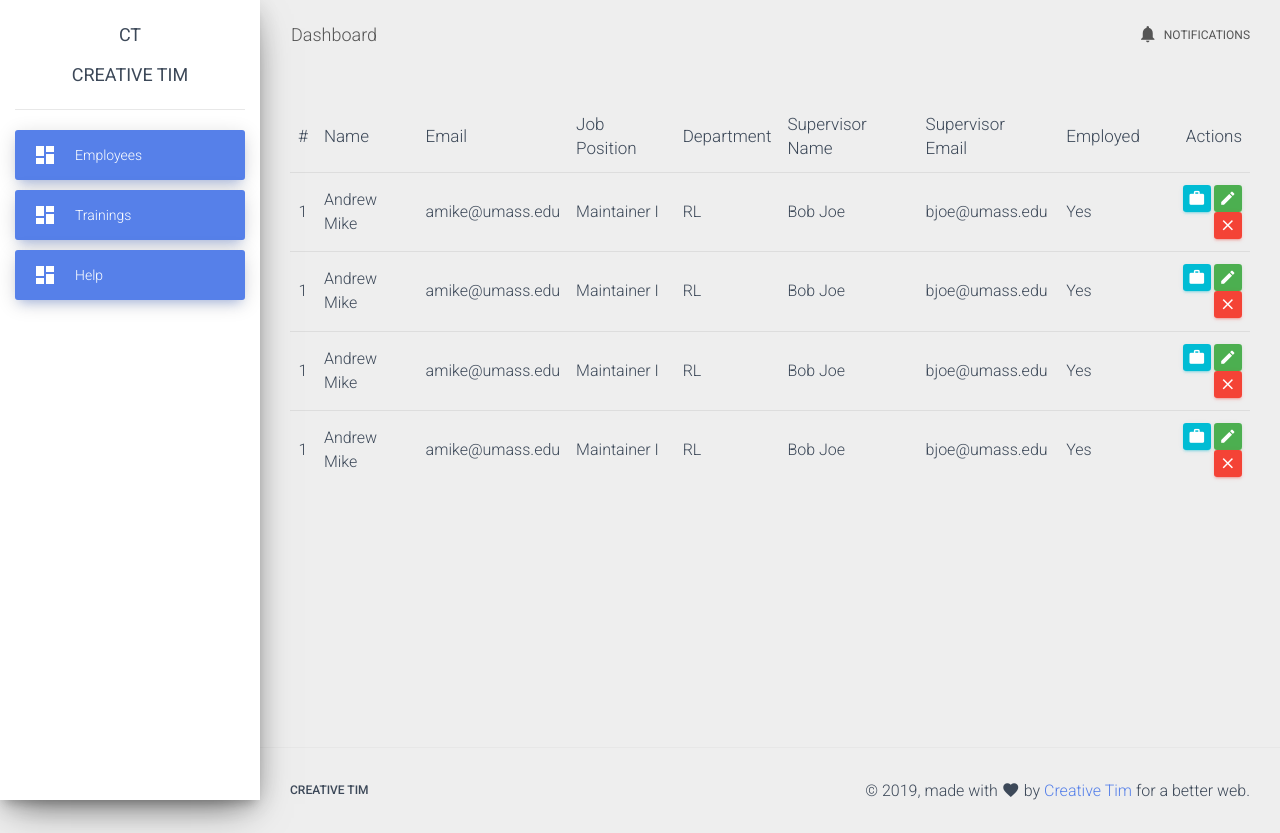
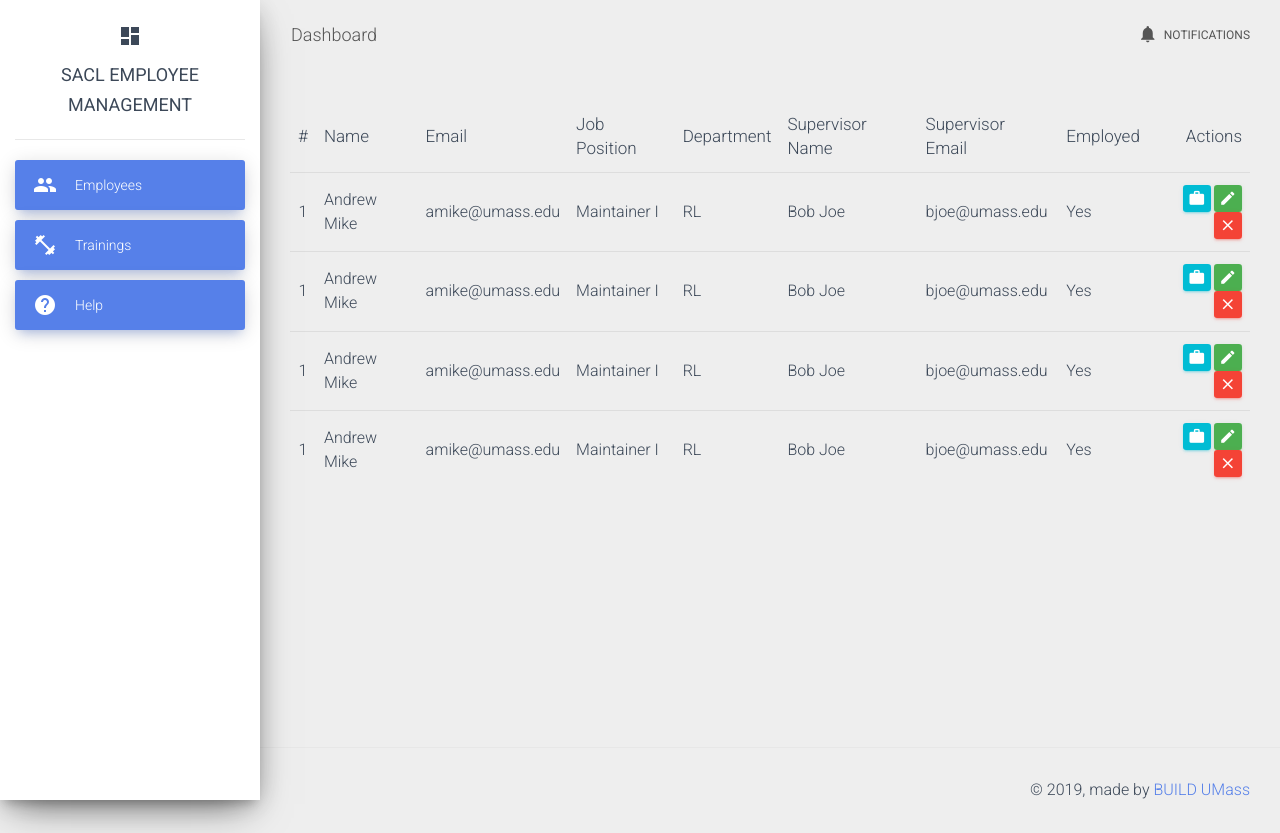
Before and after one commit to build-umass/SACL_Employee_Management, a website: page Employee.html in a window 1280 px wide. Drawn offline with Linux system fonts and the light colour scheme.

Commit message:
Merged emmie branch and Hompage Branch

```diff
--- a/Employee.html
+++ b/Employee.html
@@ -38,30 +38,31 @@
       Tip 2: you can also add an image using data-image tag
   -->
       <div class="logo">
-        <a href="http://www.creative-tim.com" class="simple-text logo-mini">
-          CT
+
+        <a class="simple-text logo-mini">
+          <i class="material-icons">dashboard</i>
         </a>
-        <a href="http://www.creative-tim.com" class="simple-text logo-normal">
-          Creative Tim
+        <a class="simple-text logo-normal">
+          SACL Employee <br> Management
         </a>
       </div>
       <div class="sidebar-wrapper">
         <ul class="nav">
           <li class="nav-item active  ">
-            <a class="nav-link" href="#0">
-              <i class="material-icons">dashboard</i>
+            <a class="nav-link" href="Employee.html">
+              <i class="material-icons">people</i>
               <p>Employees</p>
             </a>
           </li>
           <li class="nav-item active  ">
-            <a class="nav-link" href="#0">
-              <i class="material-icons">dashboard</i>
+            <a class="nav-link" href="Trainings.html">
+              <i class="material-icons">fitness_center</i>
               <p>Trainings</p>
             </a>
           </li>
           <li class="nav-item active  ">
-            <a class="nav-link" href="#0">
-              <i class="material-icons">dashboard</i>
+            <a class="nav-link" href="Help.html">
+              <i class="material-icons">help</i>
               <p>Help</p>
             </a>
           </li>
@@ -230,22 +231,14 @@
       <footer class="footer">
         <div class="container-fluid">
           <nav class="float-left">
-            <ul>
-              <li>
-                <a href="https://www.creative-tim.com">
-                  Creative Tim
-                </a>
-              </li>
-            </ul>
           </nav>
           <div class="copyright float-right">
             &copy;
             <script>
               document.write(new Date().getFullYear())
-            </script>, made with <i class="material-icons">favorite</i> by
-            <a href="https://www.creative-tim.com" target="_blank">Creative Tim</a> for a better web.
+            </script>, made by
+            <a href="https://buildumass.com/" target="_blank">BUILD UMass</a>
           </div>
-          <!-- your footer here -->
         </div>
         <script src="assets/js/core/jquery.min.js" type="text/javascript"></script>
         <script src="assets/js/core/popper.min.js" type="text/javascript"></script>
```
Also changed, not shown: Home.html (+1 -1 lines), 1 other file.
